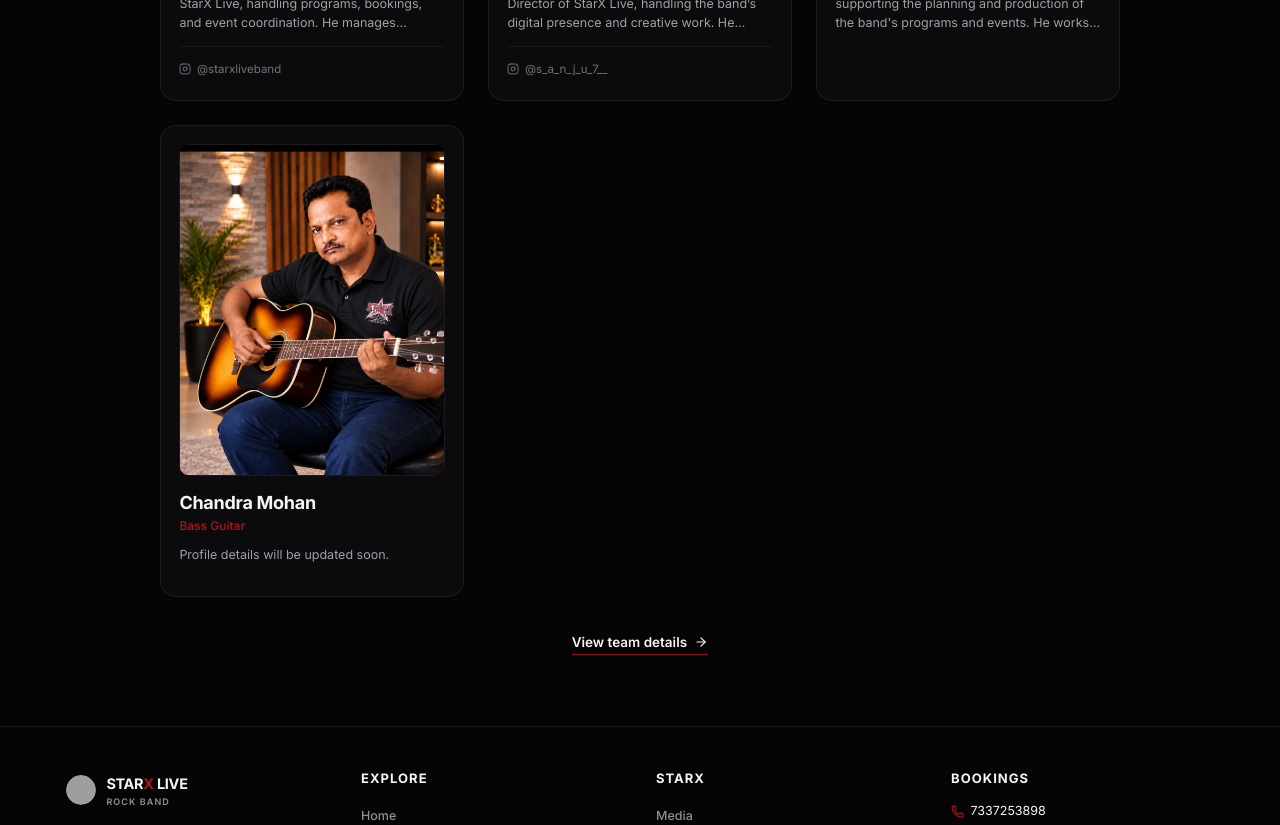
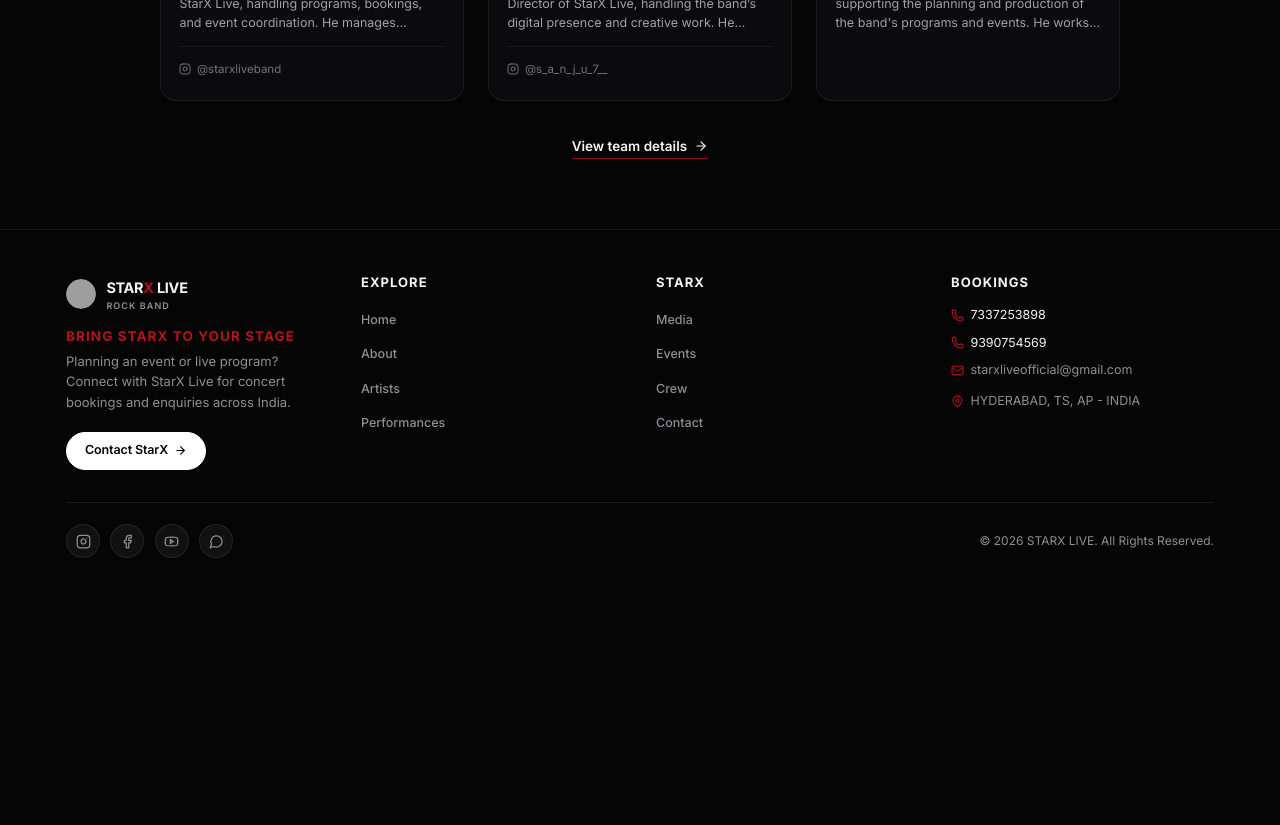
Before and after one commit to Sanjay200812/StarX-Official, a React (Vite) app: page / in a window 1280 px wide. Shown: the part 3840-4665 px from the top of the page. After the commit the page ends 4422 px from the top, so only its background shows below. Built offline with nearby package versions, Linux system fonts and the light colour scheme; grey boxes are pictures that could not be loaded.

Commit message:
Update N. Thirapatiyya artist image, fix Chandra Mohan crew placement, and refine modal and routing handling

```diff
--- a/src/App.jsx
+++ b/src/App.jsx
@@ -56,7 +56,7 @@
   // every full page load starts with the intro, while SPA navigation never replays it.
   const [currentView, setCurrentView] = useState(() => {
     try {
-      const path = window.location.pathname.replace(/^\//, '').toLowerCase();
+      const path = window.location.pathname.replace(/^\/+|\/+$/g, '').toLowerCase();
       const validViews = ['about', 'artists', 'performances', 'media', 'events', 'crew', 'contact'];
       if (validViews.includes(path)) {
         return path;
@@ -90,6 +90,7 @@
   const isClosingViaUiRef = useRef(false);
   const hasModalHistoryRef = useRef(false);
   const hasMenuHistoryRef = useRef(false);
+  const hasLightboxHistoryRef = useRef(false);
 
   // Keep refs synchronized for immediate synchronous access in popstate
   useEffect(() => {
@@ -108,7 +109,22 @@
     setLightboxItems(items);
     setLightboxIndex(index);
     setIsLightboxOpen(true);
+    try {
+      window.history.pushState({ starxLightbox: true }, '', window.location.href);
+      hasLightboxHistoryRef.current = true;
+    } catch (e) {
+      // ignore
+    }
   };
+
+  const closeLightbox = useCallback(() => {
+    if (hasLightboxHistoryRef.current) {
+      hasLightboxHistoryRef.current = false;
+      isClosingViaUiRef.current = true;
+      window.history.back();
+    }
+    setIsLightboxOpen(false);
+  }, []);
 
   // Coordinated Member Modal Handlers (Sections 5-10, 48)
   const openMemberModal = useCallback((member) => {
@@ -258,13 +274,14 @@
 
       // 4. Priority 3: Open Lightbox -> Close it, stay on page
       if (isLightboxOpenRef.current) {
+        hasLightboxHistoryRef.current = false;
         setIsLightboxOpen(false);
         return;
       }
 
       // 5. Otherwise: Normal Route Navigation!
       try {
-        const path = window.location.pathname.replace(/^\//, '').toLowerCase();
+        const path = window.location.pathname.replace(/^\/+|\/+$/g, '').toLowerCase();
         const validViews = ['about', 'artists', 'performances', 'media', 'events', 'crew', 'contact'];
         if (validViews.includes(path)) {
           setCurrentView(path);
@@ -285,7 +302,8 @@
   const handleNavigate = useCallback((target) => {
     const hadMenuHistory = hasMenuHistoryRef.current;
     const hadModalHistory = hasModalHistoryRef.current;
-    const hadOverlayHistory = hadMenuHistory || hadModalHistory;
+    const hadLightboxHistory = hasLightboxHistoryRef.current;
+    const hadOverlayHistory = hadMenuHistory || hadModalHistory || hadLightboxHistory;
 
     if (isMobileMenuOpenRef.current) {
       setIsMobileMenuOpen(false);
@@ -299,14 +317,21 @@
       hasModalHistoryRef.current = false;
     }
 
-    const currentPath = window.location.pathname.replace(/^\//, '').toLowerCase();
+    if (isLightboxOpenRef.current) {
+      setIsLightboxOpen(false);
+      isLightboxOpenRef.current = false;
+      hasLightboxHistoryRef.current = false;
+    }
+
+    const currentPath = window.location.pathname.replace(/^\/+|\/+$/g, '').toLowerCase();
+    const cleanCurrentPath = currentPath === 'home' ? '' : currentPath;
     const targetPath = target === 'home' ? '' : target;
 
     // Selecting the current route from the mobile menu should consume the
     // menu-only history entry instead of leaving a duplicate route behind.
-    if (currentPath === targetPath) {
+    if (cleanCurrentPath === targetPath) {
       setCurrentView(target);
-      if (hadMenuHistory) {
+      if (hadMenuHistory || hadModalHistory || hadLightboxHistory) {
         isClosingViaUiRef.current = true;
         try {
           window.history.back();
@@ -560,7 +585,7 @@
       {/* Deep Black Photo Lightbox */}
       <ImageLightbox
         isOpen={isLightboxOpen}
-        onClose={() => setIsLightboxOpen(false)}
+        onClose={closeLightbox}
         items={lightboxItems}
         currentIndex={lightboxIndex}
         onNavigate={(newIdx) => setLightboxIndex(newIdx)}
--- a/src/components/MemberDetailModal.jsx
+++ b/src/components/MemberDetailModal.jsx
@@ -24,15 +24,15 @@
 
     if (isOpen) {
       scrollPosRef.current = window.scrollY;
+      document.body.style.overflow = 'hidden';
       window.addEventListener('keydown', handleKeyDown);
+    } else {
+      document.body.style.overflow = '';
     }
 
     return () => {
+      document.body.style.overflow = '';
       window.removeEventListener('keydown', handleKeyDown);
-      // Ensure scroll position is strictly preserved
-      if (scrollPosRef.current) {
-        window.scrollTo(0, scrollPosRef.current);
-      }
     };
   }, [isOpen, onClose]);
 
--- a/src/data/artists.js
+++ b/src/data/artists.js
@@ -39,7 +39,7 @@
     id: 4,
     name: "N. Thirapatiyya",
     role: "Lead Guitar",
-    image: null,
+    image: "/assets/artists/N. Thirapatiyya.png",
     bio: "Profile details will be updated soon.",
     instagram: ""
   },
--- a/src/data/crew.js
+++ b/src/data/crew.js
@@ -44,16 +44,6 @@
     instagramLabel: "",
     instagramUrl: "",
     isCrew: true
-  },
-  {
-    id: 4,
-    name: "Chandra Mohan",
-    role: "Bass Guitar",
-    image: "/assets/artists/e-chandra-mohan.png",
-    bio: "Profile details will be updated soon.",
-    instagramLabel: "",
-    instagramUrl: "",
-    isCrew: true
   }
 ];
 
--- a/src/views/CrewView.jsx
+++ b/src/views/CrewView.jsx
@@ -15,7 +15,6 @@
  * - Josh (Manager & Event Organizer | Primary Contact)
  * - Sanjay (Digital Media & Creative Director)
  * - Balu (Producer)
- * - Chandra Mohan (Bass Guitar)
  * - Real bios, Instagram links, and single-click modal.
  */
 export const CrewView = ({ onBackHome, onOpenModal }) => {
```
Also changed, not shown: public/assets/artists/N. Thirapatiyya.png (added), public/assets/artists/n-thirapatiyya.png (added).
